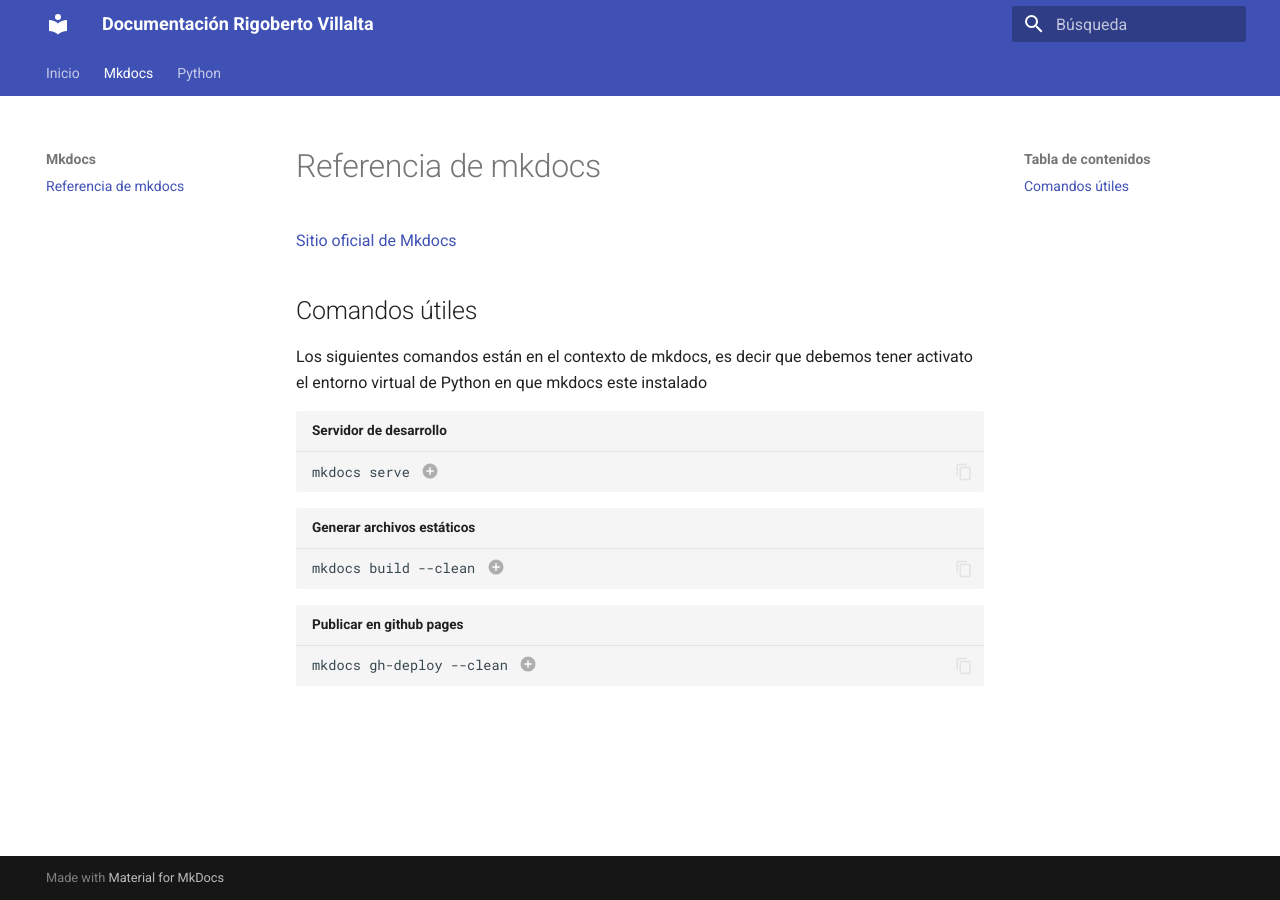
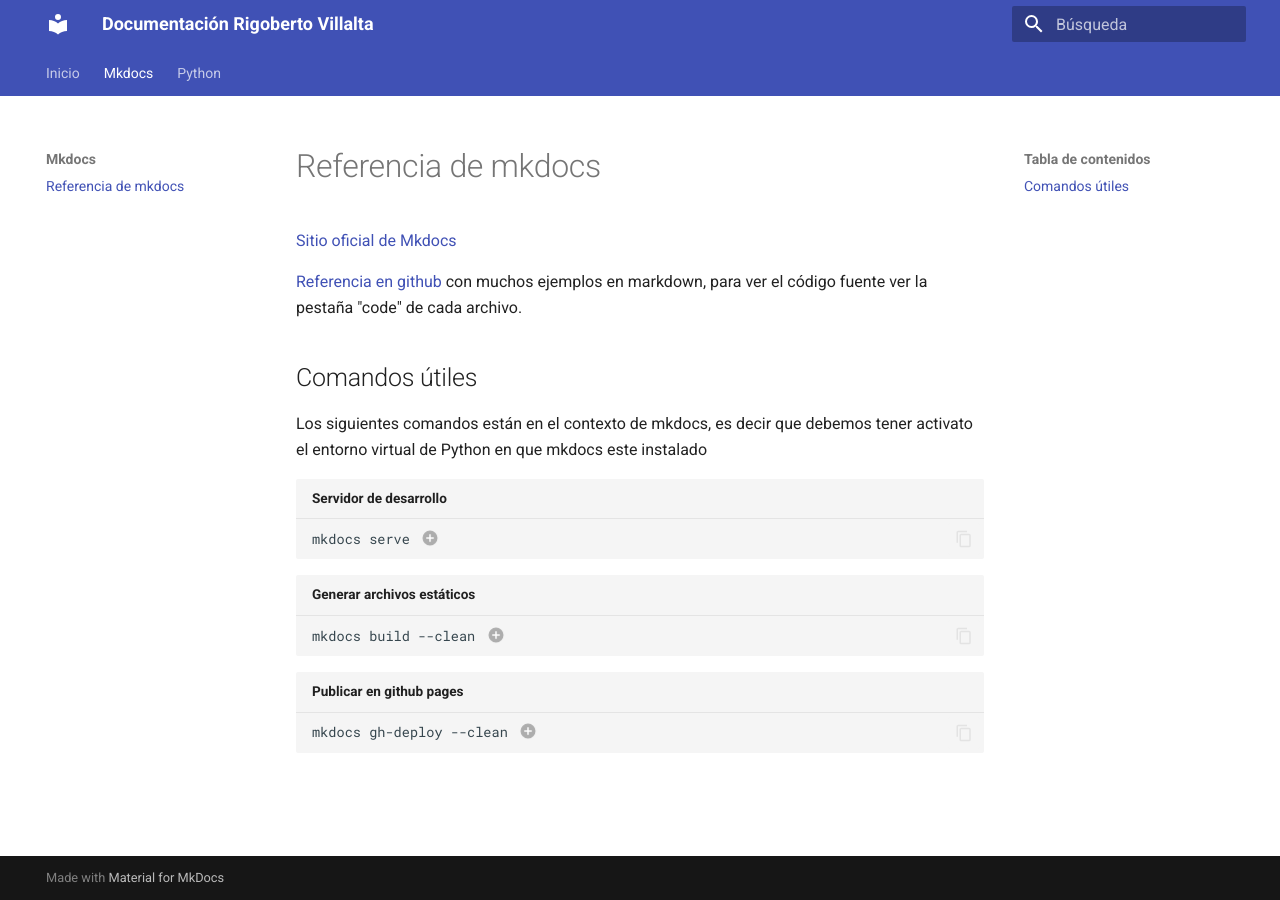
Before and after one commit to Rigo-Villalta/documentacion-rigo, an MkDocs documentation site: the page built from docs/mkdocs/index.md, in a window 1280 px wide. Built offline with MkDocs 1.6.1 and Material for MkDocs 9.7.7, drawn with Linux system fonts in a browser that asks for light colours.

Commit message:
Enlace a referencias de github

```diff
--- a/docs/mkdocs/index.md
+++ b/docs/mkdocs/index.md
@@ -1,6 +1,8 @@
 # Referencia de mkdocs
 
 [Sitio oficial de Mkdocs](https://squidfunk.github.io/mkdocs-material/)
+
+[Referencia en github](https://github.com/squidfunk/mkdocs-material/tree/master/docs/reference) con muchos ejemplos en markdown, para ver el código fuente ver la pestaña "code" de cada archivo.
 
 ## Comandos útiles
 Los siguientes comandos están en el contexto de mkdocs, es decir que debemos tener activato el entorno virtual de Python en que mkdocs este instalado
```
